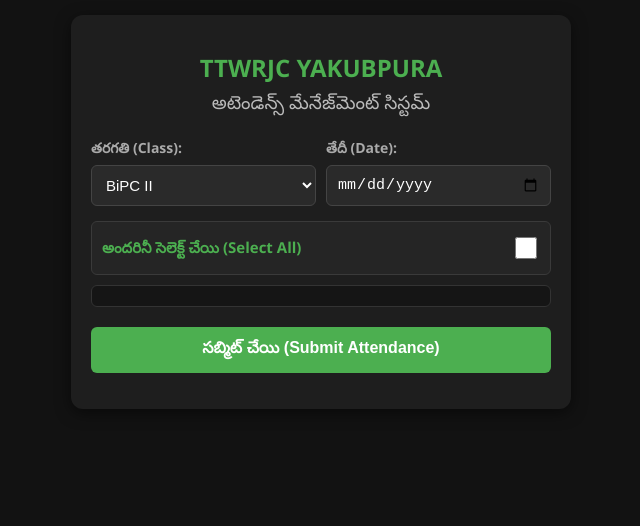
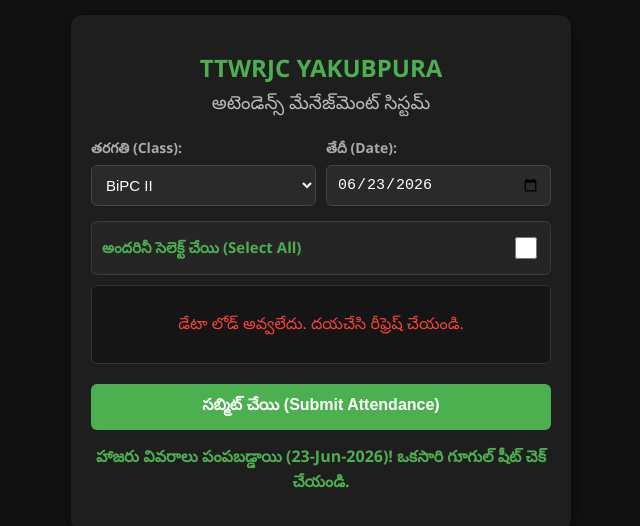
Before and after one commit to Vishnukumaralloju/Yakubpura-Attendance-2026-27, a plain HTML site: page index.html in a window 1280 px wide. Both pictures are taken after a click on the button "సబ్మిట్ చేయి (Submit Attendance)". Shown: the whole page, without its empty margins (319-959 px from the left). Drawn offline with Linux system fonts and the light colour scheme; no server answers.

Commit message:
Update index.html

```diff
--- a/index.html
+++ b/index.html
@@ -14,7 +14,6 @@
         label { margin-bottom: 5px; font-weight: bold; color: #aaa; font-size: 14px; }
         select, input { padding: 10px; border-radius: 6px; border: 1px solid #444; background-color: #2a2a2a; color: #fff; font-size: 15px; box-sizing: border-box; }
 
-        /* Select All Section */
         .select-all-container { display: flex; align-items: center; justify-content: space-between; padding: 12px 10px; background: #252525; border-radius: 6px; margin-top: 15px; border: 1px solid #3a3a3a; }
         .select-all-label { font-weight: bold; color: #4caf50; font-size: 15px; }
 
@@ -66,6 +65,107 @@
     <p id="msg"></p>
 </div>
 
-<script src="app.js"></script>
+<script>
+const url = "https://script.google.com/macros/s/AKfycbzjLh5q0WoBD5Se92C0H6qzVV6W9MvLuTWaI4QcxaRnrDjxSZznVeUWSGrepcSWV_hDAg/exec";
+
+window.onload = function() {
+    const today = new Date().toISOString().split('T')[0];
+    document.getElementById("attendanceDate").value = today;
+    loadStudents();
+};
+
+function formatDateToSheet(dateString) {
+    if (!dateString) return "";
+    const months = ["Jan", "Feb", "Mar", "Apr", "May", "Jun", "Jul", "Aug", "Sep", "Oct", "Nov", "Dec"];
+    const parts = dateString.split("-");
+    return `${parseInt(parts[2], 10)}-${months[parseInt(parts[1], 10) - 1]}-${parts[0]}`;
+}
+
+function toggleSelectAll(master) {
+    const checkboxes = document.querySelectorAll(".attendance-check");
+    checkboxes.forEach(cb => {
+        cb.checked = master.checked;
+    });
+}
+
+function loadStudents() {
+    const className = document.getElementById("className").value;
+    const container = document.getElementById("studentContainer");
+    const loading = document.getElementById("loading");
+
+    document.getElementById("selectAllBox").checked = false;
+    container.innerHTML = "";
+    loading.style.display = "block";
+
+    fetch(`${url}?className=${encodeURIComponent(className)}`, { method: "GET", redirect: "follow" })
+    .then(response => response.json())
+    .then(students => {
+        loading.style.display = "none";
+        if (!students || students.length === 0) {
+            container.innerHTML = "<p style='text-align:center; color:#aaa;'>विद्यार्थी ఎవరూ లేరు.</p>";
+            return;
+        }
+
+        students.forEach(student => {
+            const item = document.createElement("div");
+            item.className = "student-item";
+            item.innerHTML = `
+                <div class="student-info">
+                    <span class="roll-no">${student.rollNo}</span>
+                    <span class="name">${student.name}</span>
+                </div>
+                <input type="checkbox" class="attendance-check" data-roll="${student.rollNo}">
+            `;
+            container.appendChild(item);
+        });
+    })
+    .catch(error => {
+        loading.style.display = "none";
+        console.error("Error:", error);
+        container.innerHTML = "<p style='text-align:center; color:#f44336;'>డేటా లోడ్ అవ్వలేదు. దయచేసి రీఫ్రెష్ చేయండి.</p>";
+    });
+}
+
+function submitAllAttendance() {
+    const className = document.getElementById("className").value;
+    const rawDate = document.getElementById("attendanceDate").value;
+    const msgElement = document.getElementById("msg");
+
+    if(!rawDate) { alert("దయచేసి తేదీని ఎంచుకోండి!"); return; }
+
+    const dateVal = formatDateToSheet(rawDate);
+    const checkboxes = document.querySelectorAll(".attendance-check");
+
+    msgElement.style.color = "#ff9800";
+    msgElement.innerText = "హాజరు షీట్‌లోకి అప్‌లోడ్ అవుతోంది... దయచేసి ఆగండి.";
+
+    const attendanceData = [];
+    checkboxes.forEach(cb => {
+        attendanceData.push({
+            rollNo: cb.getAttribute("data-roll"),
+            isPresent: cb.checked
+        });
+    });
+
+    const payload = { className: className, date: dateVal, attendance: attendanceData };
+
+    fetch(url, {
+        method: "POST",
+        mode: "no-cors",
+        headers: { "Content-Type": "application/json" },
+        body: JSON.stringify(payload)
+    })
+    .then(() => {
+        msgElement.style.color = "#4caf50";
+        msgElement.innerText = `${className} తరగతి హాజరు (${dateVal}) విజయవంతంగా నమోదైనది!`;
+        document.getElementById("selectAllBox").checked = false;
+    })
+    .catch(error => {
+        console.error("Status:", error);
+        msgElement.style.color = "#4caf50";
+        msgElement.innerText = `హాజరు వివరాలు పంపబడ్డాయి (${dateVal})! ఒకసారి గూగుల్ షీట్ చెక్ చేయండి.`;
+    });
+}
+</script>
 </body>
 </html>
```
